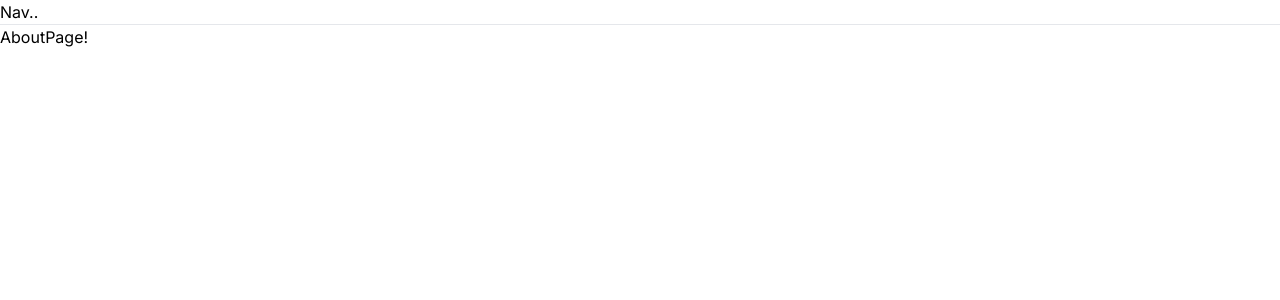
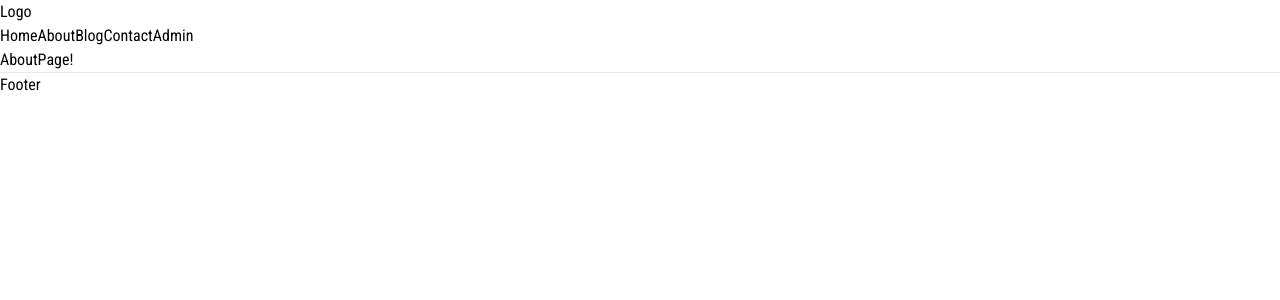
Before and after one commit to DezmenSykes/nextjs-stack-starter, a Next.js app: page /about in a window 1280 px wide. Shown: the top 300 px of the page. Built offline with nearby package versions, Linux system fonts and the light colour scheme.

Commit message:
Created nav links component for neav bar and added loading.

```diff
--- a/app/layout.tsx
+++ b/app/layout.tsx
@@ -1,8 +1,10 @@
 import './globals.css';
 import type { Metadata } from 'next';
-import { Inter } from 'next/font/google';
-import Navbar from '@/components/Navbar'
-const inter = Inter({ subsets: ['latin'] });
+import { Roboto_Condensed } from 'next/font/google';
+import Navbar from '@/components/Navbar/Navbar'
+import Footer from '@/components/Footer/Footer'
+
+const inter = Roboto_Condensed({ subsets: ['latin'] });
 
 export const metadata: Metadata = {
   title: 'Create Next App',
@@ -19,6 +21,7 @@ export default function RootLayout({
       <body className={inter.className}>
         <Navbar />
         {children}
+        <Footer />
       </body>
     </html>
   );
--- /dev/null
+++ b/app/loading.jsx
@@ -0,0 +1,7 @@
+const Loading = () => {
+    return (
+      <h1>Loading!</h1>
+    )
+  }
+
+  export default Loading
--- /dev/null
+++ b/components/Footer/Footer.jsx
@@ -0,0 +1,10 @@
+const Footer = () => {
+    return (
+        <>
+            <hr />
+            <h1>Footer</h1>
+        </>
+    )
+}
+
+export default Footer
--- a/components/Navbar.jsx
+++ /dev/null
@@ -1,10 +0,0 @@
-const Navbar = () => {
-    return (
-        <>
-            <h1>Nav..</h1>
-            <hr />
-        </>
-    )
-}
-
-export default Navbar;
--- /dev/null
+++ b/components/Navbar/Links/Links.jsx
@@ -0,0 +1,36 @@
+const { default: Link } = require("next/link")
+
+const Links = () => {
+    const links = [
+        {
+            title: 'Home',
+            path: '/'
+        },
+        {
+            title: 'About',
+            path: '/about'
+        },
+        {
+            title: 'Blog',
+            path: '/blog'
+        },
+        {
+            title: 'Contact',
+            path: '/contact'
+        },
+        {
+            title: 'Admin',
+            path: '/admin'
+        }
+    ];
+
+    return (
+        <div>
+            {links.map((link => (
+                <Link href={link.path} key={link.title}>{link.title}</Link>
+            )))}
+        </div>
+    )
+}
+
+export default Links
--- /dev/null
+++ b/components/Navbar/Navbar.jsx
@@ -0,0 +1,15 @@
+import Links from '@/components/Navbar/Links/Links'
+const Navbar = () => {
+    return (
+        <>
+            <div>
+                <h1>Logo</h1>
+            </div>
+            <div>
+                <Links />
+            </div>
+        </>
+    )
+}
+
+export default Navbar;
```
